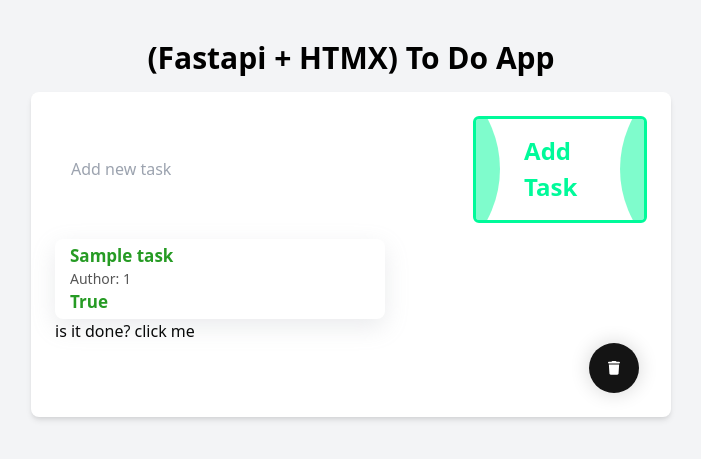
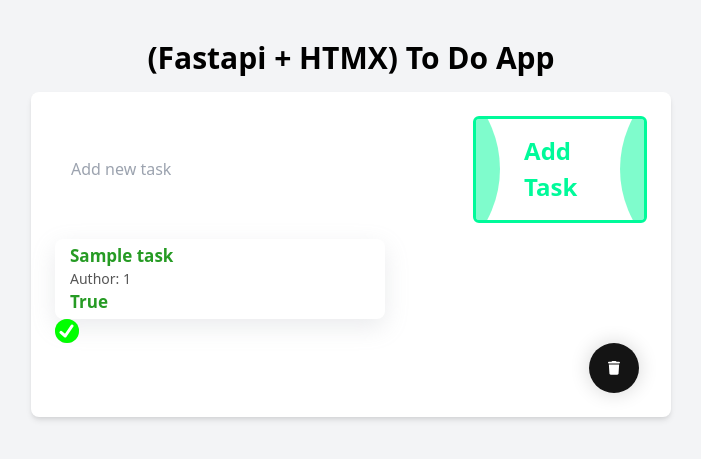
Before and after one commit to Hoomanzoh79/fastapi-todo-app, a FastAPI app: page /index/ in a window 1280 px wide. Shown: the top 459 px of the page, without its empty margins (289-990 px from the left). Run offline with FastAPI, Linux system fonts and the light colour scheme; tables that the repository leaves empty hold one stand-in row (values such as "Sample post"); some libraries are stand-ins or nearby versions.

Commit message:
add checkbox

```diff
--- a/static/css/style.css
+++ b/static/css/style.css
@@ -279,3 +279,149 @@
   font-size: 14px;
   color: #555;
 }
+
+/* From Uiverse.io by faxriddin20 */
+.checkbox-wrapper-12 {
+  position: relative;
+}
+
+.checkbox-wrapper-12 > svg {
+  position: absolute;
+  top: -130%;
+  left: -170%;
+  width: 110px;
+  pointer-events: none;
+}
+
+.checkbox-wrapper-12 * {
+  box-sizing: border-box;
+}
+
+.checkbox-wrapper-12 input[type="checkbox"] {
+  -webkit-appearance: none;
+  -moz-appearance: none;
+  appearance: none;
+  -webkit-tap-highlight-color: transparent;
+  cursor: pointer;
+  margin: 0;
+}
+
+.checkbox-wrapper-12 input[type="checkbox"]:focus {
+  outline: 0;
+}
+
+.checkbox-wrapper-12 .cbx {
+  width: 24px;
+  height: 24px;
+  top: calc(100px - 12px);
+  left: calc(100px - 12px);
+}
+
+.checkbox-wrapper-12 .cbx input {
+  position: absolute;
+  top: 0;
+  left: 0;
+  width: 24px;
+  height: 24px;
+  border: 2px solid #bfbfc0;
+  border-radius: 50%;
+}
+
+.checkbox-wrapper-12 .cbx label {
+  width: 24px;
+  height: 24px;
+  background: none;
+  border-radius: 50%;
+  position: absolute;
+  top: 0;
+  left: 0;
+  transform: trasnlate3d(0, 0, 0);
+  pointer-events: none;
+}
+
+.checkbox-wrapper-12 .cbx svg {
+  position: absolute;
+  top: 5px;
+  left: 4px;
+  z-index: 1;
+  pointer-events: none;
+}
+
+.checkbox-wrapper-12 .cbx svg path {
+  stroke: #fff;
+  stroke-width: 3;
+  stroke-linecap: round;
+  stroke-linejoin: round;
+  stroke-dasharray: 19;
+  stroke-dashoffset: 19;
+  transition: stroke-dashoffset 0.3s ease;
+  transition-delay: 0.2s;
+}
+
+.checkbox-wrapper-12 .cbx input:checked + label {
+  animation: splash-12 0.6s ease forwards;
+}
+
+.checkbox-wrapper-12 .cbx input:checked + label + svg path {
+  stroke-dashoffset: 0;
+}
+
+@-moz-keyframes splash-12 {
+  40% {
+    background: lime;
+    box-shadow: 0 -18px 0 -8px lime, 16px -8px 0 -8px lime, 16px 8px 0 -8px lime,
+      0 18px 0 -8px lime, -16px 8px 0 -8px lime, -16px -8px 0 -8px lime;
+  }
+
+  100% {
+    background: lime;
+    box-shadow: 0 -36px 0 -10px transparent, 32px -16px 0 -10px transparent,
+      32px 16px 0 -10px transparent, 0 36px 0 -10px transparent,
+      -32px 16px 0 -10px transparent, -32px -16px 0 -10px transparent;
+  }
+}
+
+@-webkit-keyframes splash-12 {
+  40% {
+    background: lime;
+    box-shadow: 0 -18px 0 -8px lime, 16px -8px 0 -8px lime, 16px 8px 0 -8px lime,
+      0 18px 0 -8px lime, -16px 8px 0 -8px lime, -16px -8px 0 -8px lime;
+  }
+
+  100% {
+    background: lime;
+    box-shadow: 0 -36px 0 -10px transparent, 32px -16px 0 -10px transparent,
+      32px 16px 0 -10px transparent, 0 36px 0 -10px transparent,
+      -32px 16px 0 -10px transparent, -32px -16px 0 -10px transparent;
+  }
+}
+
+@-o-keyframes splash-12 {
+  40% {
+    background: lime;
+    box-shadow: 0 -18px 0 -8px lime, 16px -8px 0 -8px lime, 16px 8px 0 -8px lime,
+      0 18px 0 -8px lime, -16px 8px 0 -8px lime, -16px -8px 0 -8px lime;
+  }
+
+  100% {
+    background: lime;
+    box-shadow: 0 -36px 0 -10px transparent, 32px -16px 0 -10px transparent,
+      32px 16px 0 -10px transparent, 0 36px 0 -10px transparent,
+      -32px 16px 0 -10px transparent, -32px -16px 0 -10px transparent;
+  }
+}
+
+@keyframes splash-12 {
+  40% {
+    background: lime;
+    box-shadow: 0 -18px 0 -8px lime, 16px -8px 0 -8px lime, 16px 8px 0 -8px lime,
+      0 18px 0 -8px lime, -16px 8px 0 -8px lime, -16px -8px 0 -8px lime;
+  }
+
+  100% {
+    background: lime;
+    box-shadow: 0 -36px 0 -10px transparent, 32px -16px 0 -10px transparent,
+      32px 16px 0 -10px transparent, 0 36px 0 -10px transparent,
+      -32px 16px 0 -10px transparent, -32px -16px 0 -10px transparent;
+  }
+}
--- a/templates/index.html
+++ b/templates/index.html
@@ -69,15 +69,42 @@
 						<p class="message-text">{{task.is_done}}</p>
 					</div>
 				</div>
-					<button hx-put="/tasks/{{task.id}}/update" hx-indicator="#loader" hx-target="#tasks-list" hx-swap="beforeend">
-						<span class="button-text">is it done? click me</span>
-					</button>
+					<div class="checkbox-wrapper-12">
+					<div class="cbx">
+						{% if task.is_done == True %}
+						<input id="cbx-12" type="checkbox" hx-put="/tasks/{{task.id}}/update" hx-indicator="#loader" hx-target="#tasks-list" hx-swap="beforeend" checked />
+						{% else %}
+						<input id="cbx-12" type="checkbox" hx-put="/tasks/{{task.id}}/update" hx-indicator="#loader" hx-target="#tasks-list" hx-swap="beforeend" />
+						{% endif %}
+						<label for="cbx-12"></label>
+						<svg width="15" height="14" viewBox="0 0 15 14" fill="none">
+						<path d="M2 8.36364L6.23077 12L13 2"></path>
+						</svg>
+					</div>
+					<svg xmlns="http://www.w3.org/2000/svg" version="1.1">
+						<defs>
+						<filter id="goo-12">
+							<feGaussianBlur
+							in="SourceGraphic"
+							stdDeviation="4"
+							result="blur"
+							></feGaussianBlur>
+							<feColorMatrix
+							in="blur"
+							mode="matrix"
+							values="1 0 0 0 0  0 1 0 0 0  0 0 1 0 0  0 0 0 22 -7"
+							result="goo-12"
+							></feColorMatrix>
+							<feBlend in="SourceGraphic" in2="goo-12"></feBlend>
+						</filter>
+						</defs>
+					</svg>
+					</div>
 						<div class="button-container" style="justify-content: right;">
 						<button class="button" hx-delete="/tasks/{{task.id}}/delete">
 							  <svg viewBox="0 0 448 512" class="svgIcon"><path d="M135.2 17.7L128 32H32C14.3 32 0 46.3 0 64S14.3 96 32 96H416c17.7 0 32-14.3 32-32s-14.3-32-32-32H320l-7.2-14.3C307.4 6.8 296.3 0 284.2 0H163.8c-12.1 0-23.2 6.8-28.6 17.7zM416 128H32L53.2 467c1.6 25.3 22.6 45 47.9 45H346.9c25.3 0 46.3-19.7 47.9-45L416 128z"></path></svg>
 						</button>
 						<span>&ensp;</span>
-						<!-- <button class="btn">Edit</button> -->
 					</div>
 					{% endfor %}
 				</ul>
```
